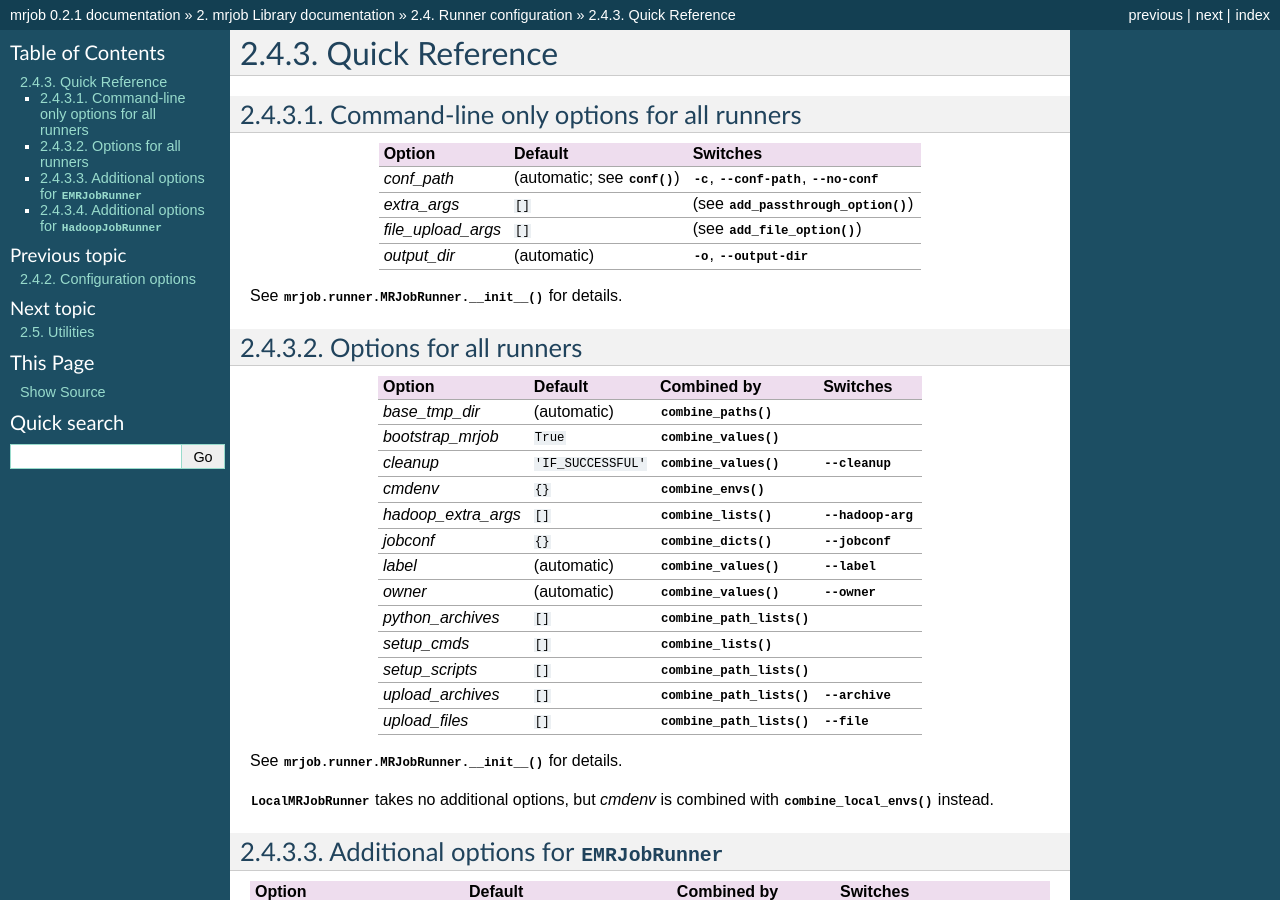
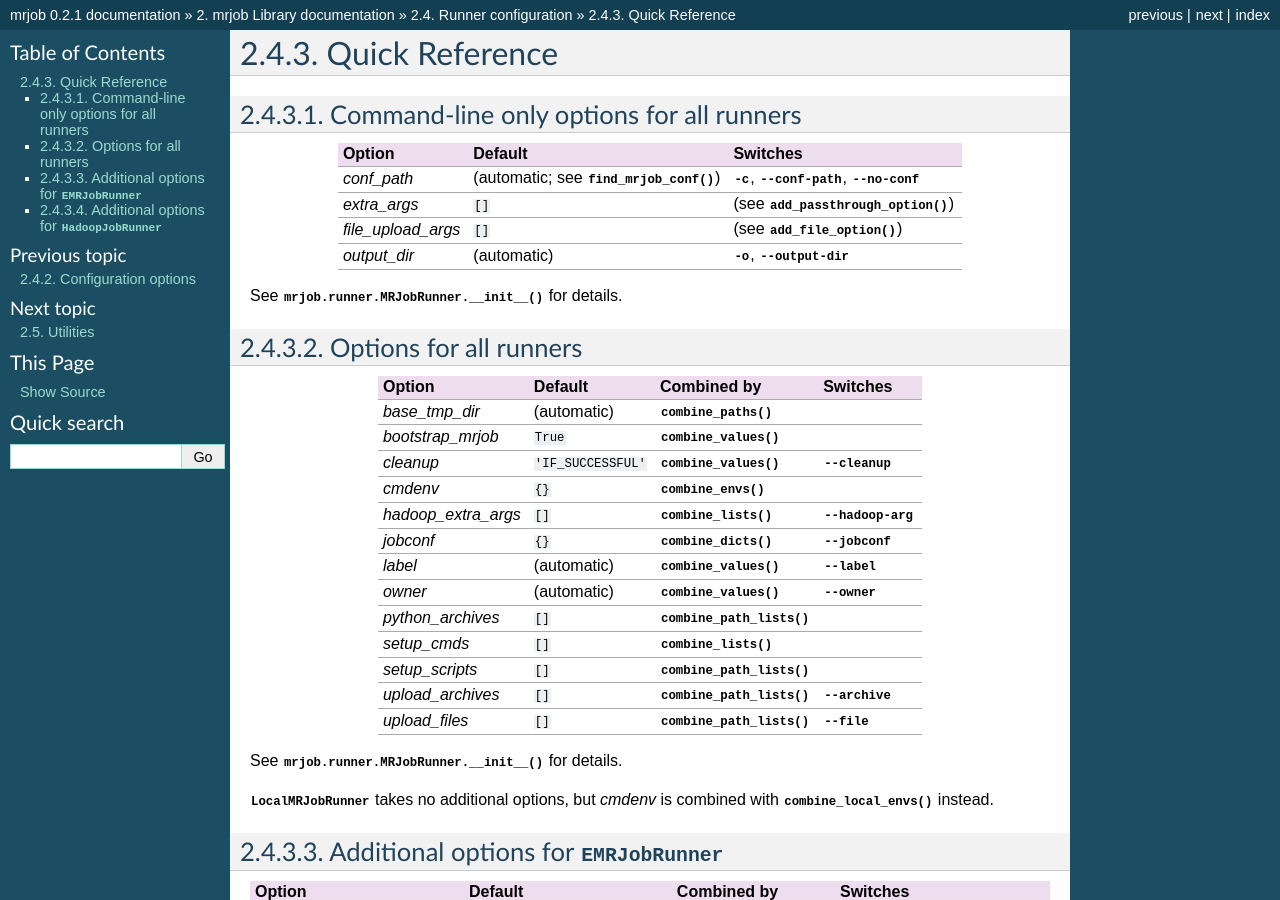
Before and after one commit to Yelp/mrjob, a Sphinx documentation site: the page built from docs/configs-reference.rst, in a window 1280 px wide and 900 px high. Built offline with Sphinx 7.4.7, drawn with Linux system fonts in a browser that asks for light colours.

Commit message:
oops, bad function name in docs

```diff
--- a/docs/configs-reference.rst
+++ b/docs/configs-reference.rst
@@ -7,7 +7,7 @@ Command-line only options for all runners
 =================== ======================================================= ========================================================
 Option              Default                                                 Switches
 =================== ======================================================= ========================================================
-*conf_path*         (automatic; see :py:func:`~mrjob.conf.find_mrjob.conf`) :option:`-c`, :option:`--conf-path`, :option:`--no-conf`
+*conf_path*         (automatic; see :py:func:`~mrjob.conf.find_mrjob_conf`) :option:`-c`, :option:`--conf-path`, :option:`--no-conf`
 *extra_args*        ``[]``                                                  (see :py:meth:`~mrjob.job.MRJob.add_passthrough_option`)
 *file_upload_args*  ``[]``                                                  (see :py:meth:`~mrjob.job.MRJob.add_file_option`)
 *output_dir*        (automatic)                                             :option:`-o`, :option:`--output-dir`
```
